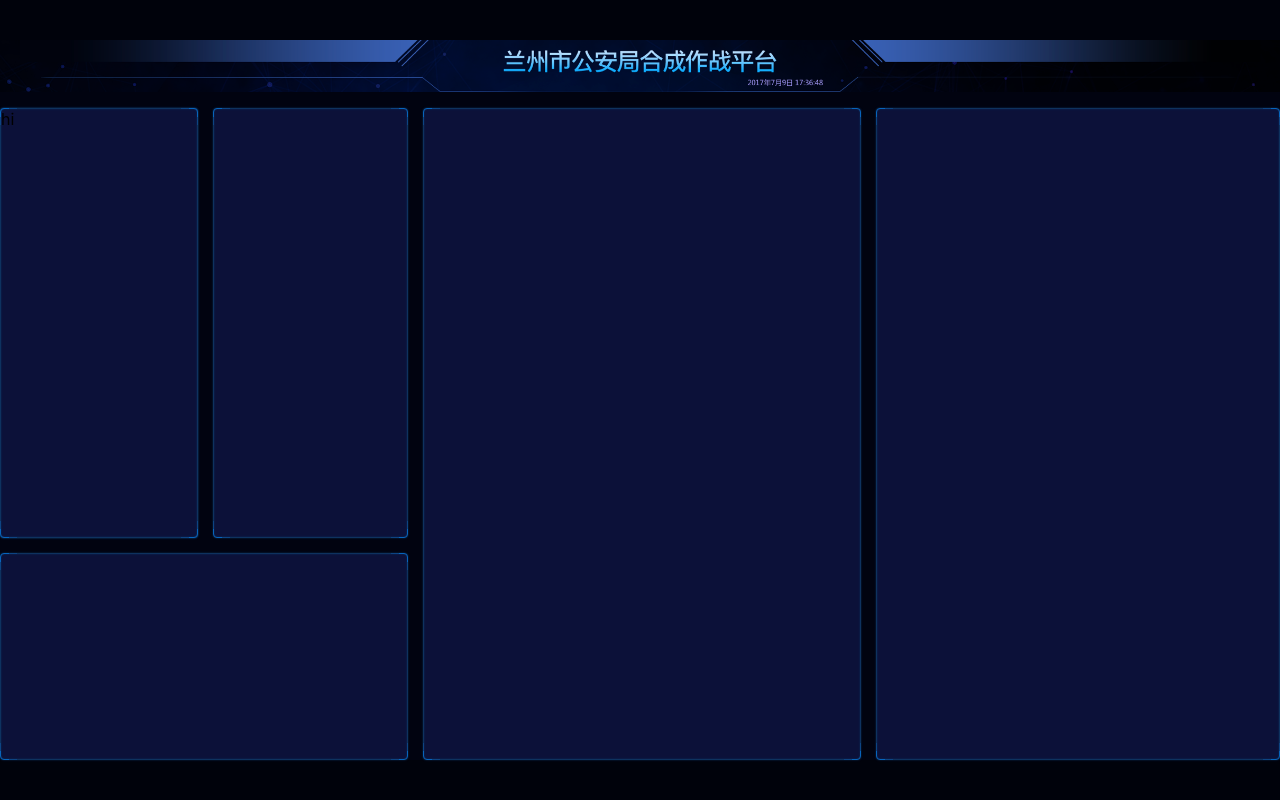
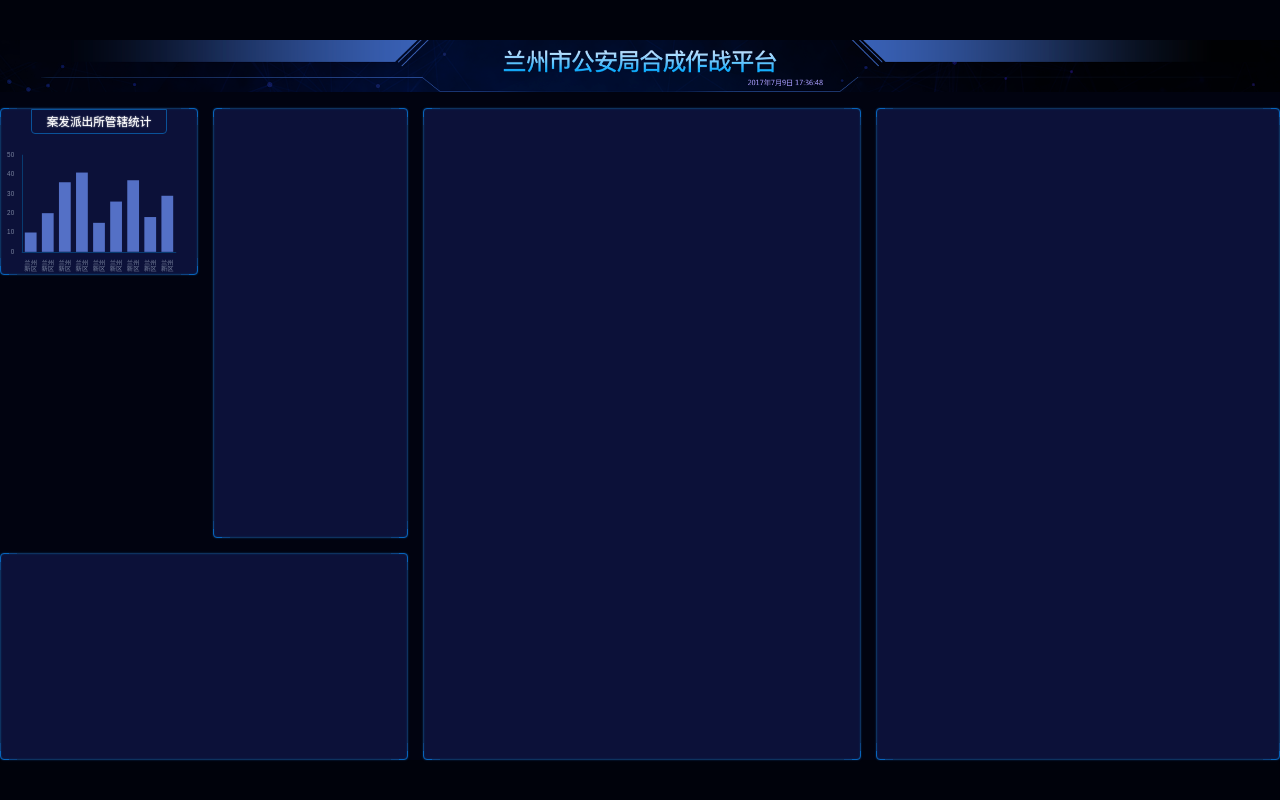
Before and after one commit to hcomeon/visual, a React (Vite) app: page / in a window 1280 px wide. Built offline with nearby package versions, Linux system fonts and the light colour scheme.

Commit message:
柱形图完成

```diff
--- a/index.html
+++ b/index.html
@@ -10,7 +10,7 @@
     <script>
       const clientWidth = document.documentElement.clientWidth;
       const clientHeight = document.documentElement.clientHeight;
-      const pageWidth =
+      window.pageWidth =
         clientWidth / clientHeight > 16 / 9
           ? clientHeight * (16 / 9)
           : clientWidth;
--- a/src/pages/home.scss
+++ b/src/pages/home.scss
@@ -2,7 +2,7 @@
 
 
 .home {flex: 1;height: 100%;display: flex;flex-direction: column;
-    background: #010310;
+    background: #010310; color: white;
     >header {
     height: px(99);
     background-size: cover;
@@ -16,7 +16,8 @@
       "box3 box3 box4 box5" 363fr / 366fr 361fr 811fr 747fr;
     grid-column-gap: px(28);
     grid-row-gap: px(28);
-     > section {
+     > section {text-align: center;}
+      .bordered {
       border: 1px solid #0764bc;
       border-radius: 4px;
       position: relative;
@@ -55,5 +56,25 @@
     > .section5 {
       grid-area: box5;
     }
+    .管辖统计 {
+      height: px(315);
+      display: flex;
+      flex-direction: column;
+      align-items: center;
+      h2 {
+        flex-shrink: 0;
+        border: 1px solid #0a5299;
+        border-bottom-left-radius: 4px;
+        border-bottom-right-radius: 4px;
+        font-size: px(22);
+        line-height: px(24);
+        padding: px(10) px(28);
+        text-shadow: 0 0 px(3) white;
+      }
+      .chart{
+        flex: 1;
+        width: 100%;
+      }
+    }
   }
 }
--- a/src/pages/home.tsx
+++ b/src/pages/home.tsx
@@ -1,18 +1,77 @@
-import React from 'react';
+import React, {useEffect, useRef} from 'react';
 import './home.scss';
 import headerBg from '../images/header.png';
+import * as echarts from 'echarts';
 
+const px = (n) => n / 2420 * (window as any).pageWidth;
 export const Home = () => {
+  const divRef = useRef(null);
+  useEffect(() => {
+    var myChart = echarts.init(divRef.current);
+    myChart.setOption({
+      textStyle: {
+        fontSize: px(12),
+        color: '#79839E'
+      },
+      title: {show: false},
+      legend: {show: false},
+      xAxis: {
+        data: ['兰州新区', '兰州新区', '兰州新区', '兰州新区', '兰州新区', '兰州新区', '兰州新区', '兰州新区', '兰州新区'],
+        axisTick: {show: false},
+        axisLine: {
+          lineStyle: {color: '#083B70'}
+        },
+        axisLabel: {
+          fontSize: px(12),
+          formatter(val) {
+            if (val.length > 2) {
+              const array = val.split('');
+              array.splice(2, 0, '\n');
+              return array.join('');
+            } else {
+              return val;
+            }
+          }
+        },
+      },
+      grid: {
+        x: px(40),
+        y: px(40),
+        x2: px(40),
+        y2: px(40),
+      },
+      yAxis: {
+        splitLine: {show: false},
+        axisLine: {
+          show: true,
+          lineStyle: {color: '#083B70'}
+        },
+        axisLabel: {
+          fontSize: px(12)
+        }
+      },
+      series: [{
+        type: 'bar',
+        data: [10, 20, 36, 41, 15, 26, 37, 18, 29]
+      }]
+    });
+  }, []);
+
   return (
     <div  className="home">
       <header style={{backgroundImage: `url(${headerBg})`}}/>
       <main>
-        <section className="section1"></section>
-        <section className="section2"></section>
-        <section className="section3"></section>
-        <section className="section4"></section>
-        <section className="section5"></section>
-        <section className="section1">hi</section>
+        <section className="section1">
+          <div className="bordered 管辖统计">
+            <h2>案发派出所管辖统计</h2>
+            <div ref={divRef} className="chart">
+            </div>
+          </div>
+        </section>
+        <section className="bordered section2"></section>
+        <section className="bordered section3"></section>
+        <section className="bordered section4"></section>
+        <section className="bordered section5"></section>
       </main>
     </div>
   );
--- a/src/shared/style.scss
+++ b/src/shared/style.scss
@@ -29,3 +29,6 @@
 .App {
   flex: 1
 }
+h1, h2, h3, h4, h5, h6 {
+  font-size: 16px;
+}
```
